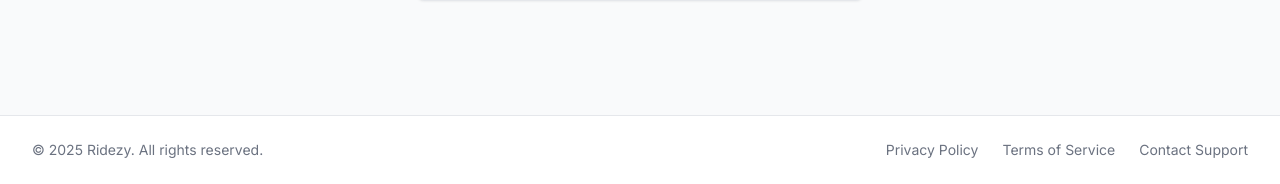
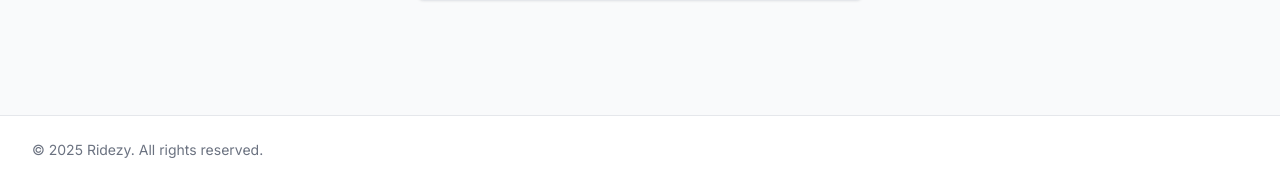
Before and after one commit to Ashutosh1910/cabportal, a Django app: page /accounts/login/?next=/cars/add/ in a window 1280 px wide. Shown: the part 674-858 px from the top of the page. Run offline with Django 4.2, Linux system fonts and the light colour scheme; some libraries are stand-ins or nearby versions.

Commit message:
change bug

```diff
--- a/main/forms.py
+++ b/main/forms.py
@@ -9,7 +9,7 @@ class TravellorForm(forms.ModelForm):
     """
     class Meta:
         model = Travellor
-        fields = ['route', 'departure_time', 'vehicle_capacity']
+        fields = ['route', 'departure_time', 'vehicle_capacity','cost_per_km']
         widgets = {
             'departure_time': forms.DateTimeInput(attrs={'type': 'datetime-local'}),
         }
--- a/main/templates/main/base.html
+++ b/main/templates/main/base.html
@@ -417,11 +417,6 @@
             <div class="max-w-7xl mx-auto py-6 px-4 sm:px-6 lg:px-8">
                 <div class="flex flex-col items-center justify-between space-y-4 md:flex-row md:space-y-0">
                     <p class="text-sm text-gray-500">&copy; {% now "Y" %} Ridezy. All rights reserved.</p>
-                    <div class="flex space-x-6">
-                        <a href="#" class="text-gray-500 hover:text-gray-900 text-sm">Privacy Policy</a>
-                        <a href="#" class="text-gray-500 hover:text-gray-900 text-sm">Terms of Service</a>
-                        <a href="#" class="text-gray-500 hover:text-gray-900 text-sm">Contact Support</a>
-                    </div>
                 </div>
             </div>
         </footer>
```
